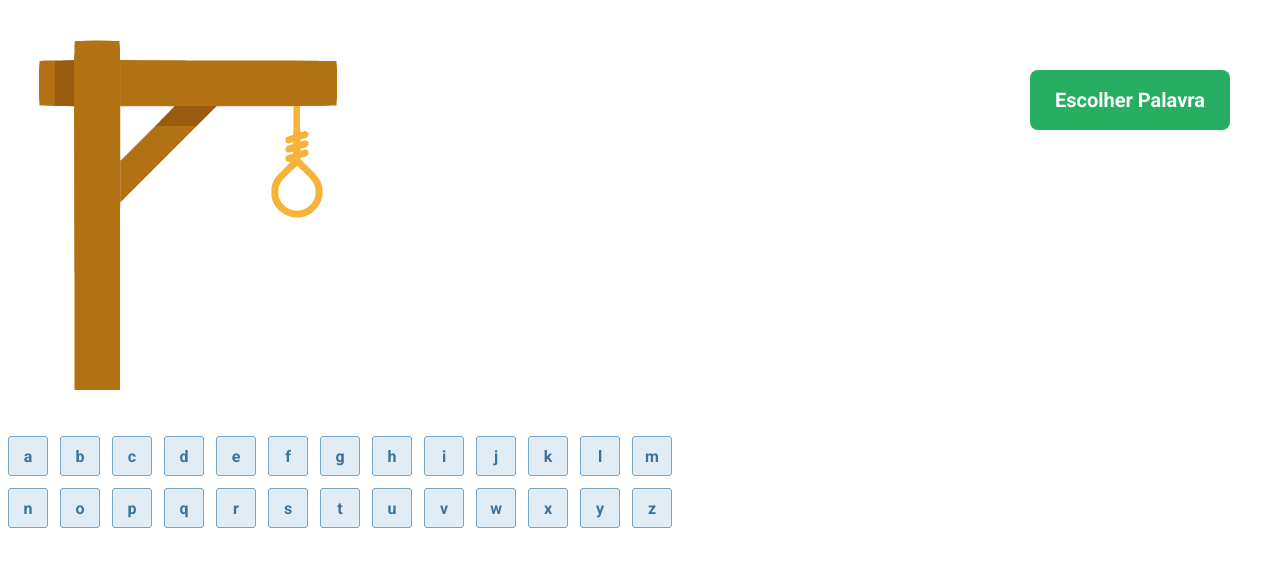
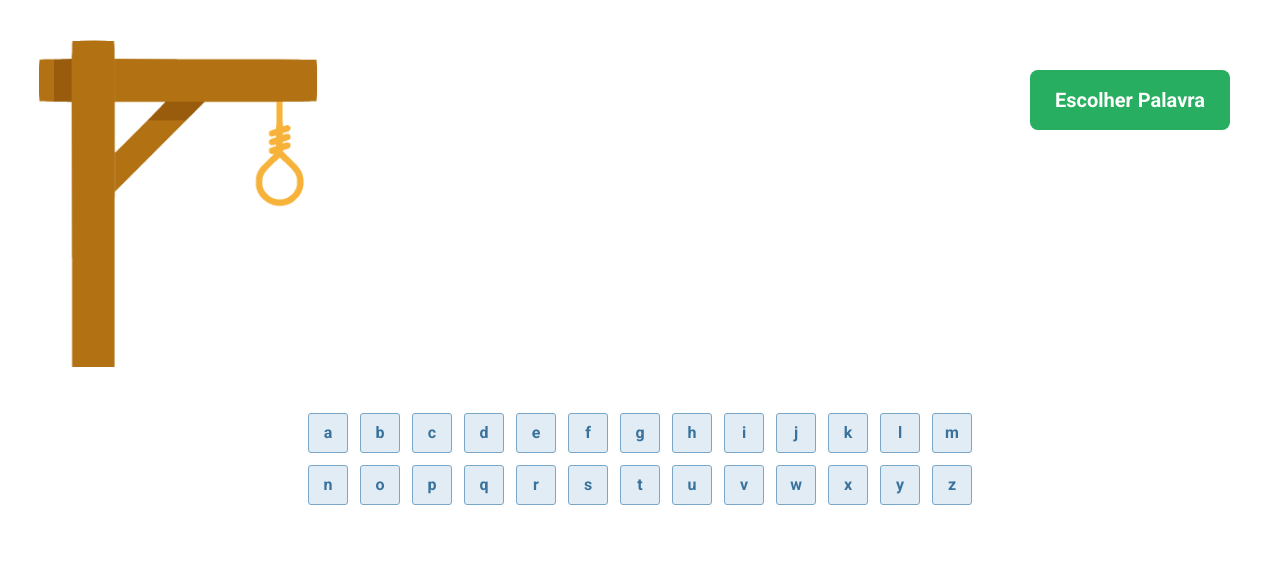
Before and after one commit to jeffersonAraujo2012/projeto8-jogoforca, a React (Create React App) app: page / in a window 1280 px wide. Shown: the top 566 px of the page. Built offline with nearby package versions, Linux system fonts and the light colour scheme.

Commit message:
Style: Ajustes diversos realizados.

```diff
--- a/public/index.html
+++ b/public/index.html
@@ -27,7 +27,7 @@
     <link rel="preconnect" href="https://fonts.googleapis.com" />
     <link rel="preconnect" href="https://fonts.gstatic.com" crossorigin />
     <link
-      href="https://fonts.googleapis.com/css2?family=Roboto:ital,wght@0,100;0,300;0,400;0,500;0,700;1,100;1,300;1,400;1,500;1,700&display=swap"
+      href="https://fonts.googleapis.com/css2?family=Noto+Sans:ital,wght@0,400;0,500;0,600;0,700;1,400;1,500;1,600;1,700&family=Roboto:ital,wght@0,100;0,300;0,400;0,500;0,700;1,100;1,300;1,400;1,500;1,700&display=swap"
       rel="stylesheet"
     />
     <title>React App</title>
--- a/src/components/Jogo/ImgForca.jsx
+++ b/src/components/Jogo/ImgForca.jsx
@@ -5,7 +5,7 @@ function ImgForca({ className }) {
 }
 
 const StyledImgForca = styled.img`
-  width: 300px;
+  width: 280px;
 `;
 
 export default ImgForca;
--- a/src/components/Jogo/index.jsx
+++ b/src/components/Jogo/index.jsx
@@ -21,7 +21,9 @@ export default function Jogo({ className }) {
 const StyledJogo = styled.div`
   display: flex;
   justify-content: space-between;
-  margin: 40px 50px 40px 38px;
+  margin: 40px 0px;
+  padding: 0 50px 0 38px;
+  width: 100%;
 
   & > div:first-child {
     display: flex;
@@ -30,7 +32,9 @@ const StyledJogo = styled.div`
 
   & > div:last-child {
     display: flex;
-    justify-content: flex-end;
+    flex-direction: column;
+    align-items: flex-end;
+    justify-content: space-between;
 
     margin: 30px 0;
   }
--- a/src/general.css
+++ b/src/general.css
@@ -1,3 +1,10 @@
 * {
   box-sizing: border-box;
 }
+
+#root {
+  display: flex;
+  flex-direction: column;
+  align-items: center;
+  width: 100%;
+}
```
